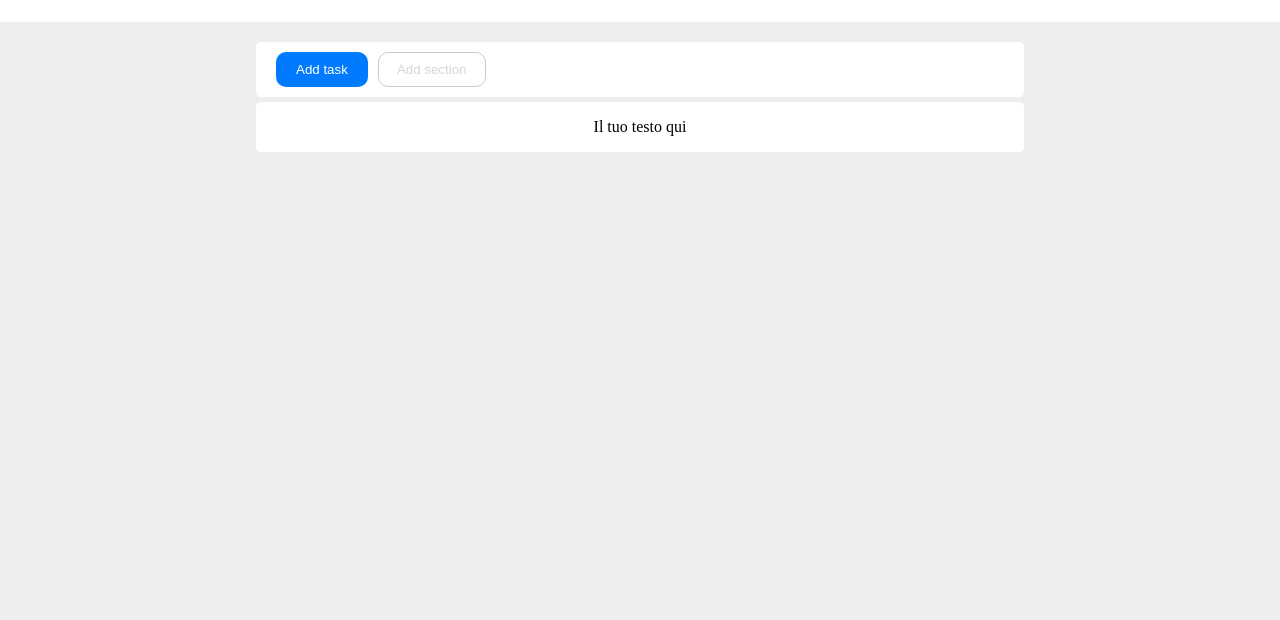
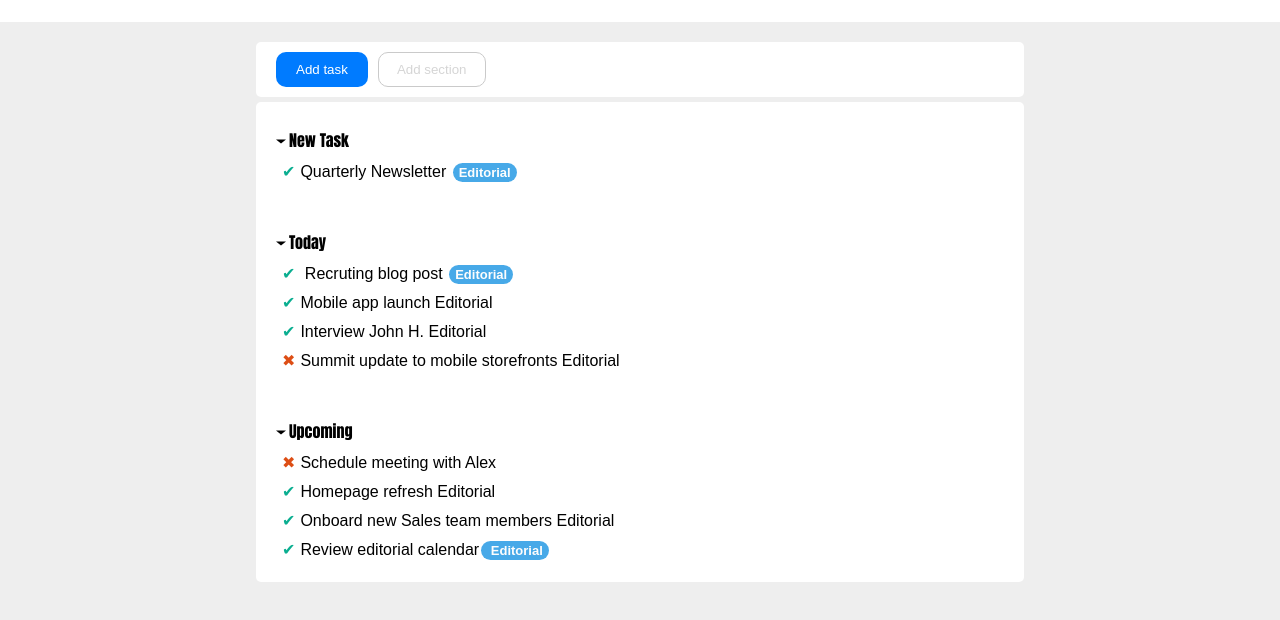
Before and after one commit to Riccardo-Rocco/html-css-toboolist, a plain HTML site: page index.html in a window 1280 px wide. Shown: the part 128-748 px from the top of the page. Drawn offline with Linux system fonts and the light colour scheme.

Commit message:
seconda fase

```diff
--- a/index.html
+++ b/index.html
@@ -20,7 +20,27 @@
         </div>
 
         <div class="quadrato">
-            <p>Il tuo testo qui</p>
+            <ul class="personalized-list">
+                <li class="titolo1">New Task</li>
+                <li> <span class="check1">&#10004;</span>Quarterly Newsletter <span class="etichetta-E"> Editorial</span></li>
+
+            </ul>
+
+            <ul class="personalized-list">
+                <li class="titolo2">Today</li>
+                <li> <span class="check1">&#10004;</span> Recruting blog post <span class="etichetta-E"> Editorial</span></li>
+                <li> <span class="check1">&#10004;</span>Mobile app launch <span class="etichetta"> Editorial</span></li>
+                <li><span class="check1">&#10004;</span>Interview John H.<span class="etichetta"> Editorial</span></li>
+                <li><span class="cross">&#10006;</span>Summit update to mobile storefronts<span class="etichetta"> Editorial</span></li>
+            </ul>
+
+            <ul class="personalized-list">
+                <li class="titolo3">Upcoming</li>
+                <li><span class="cross">&#10006;</span>Schedule meeting with Alex</li>
+                <li> <span class="check1">&#10004;</span>Homepage refresh<span class="etichetta"> Editorial</span></li>
+                <li><span class="check1">&#10004;</span>Onboard new Sales team members<span class="etichetta"> Editorial</span></li>
+                <li><span class="check1">&#10004;</span>Review editorial calendar<span class="etichetta-E"> Editorial</span></li>
+            </ul>
 
         </div>
 
--- a/style.css
+++ b/style.css
@@ -77,10 +77,107 @@ main{
 
 
 .quadrato {
-    width: 60%; /* Una larghezza di esempio */
+    width: 60%;
     height: auto;
     background-color: #ffffff;
     display: flex;
-    justify-content: center;
+    flex-direction: column;
     border-radius: 5px;
+    font-family: Arial, Helvetica, sans-serif;
+    font-size: medium;
+
+
 }
+
+.titolo1 {
+    font-family: Impact, Haettenschweiler, 'Arial Narrow Bold', sans-serif;
+    list-style-type: none;
+    position: relative;
+    padding-left: 13px;
+}
+
+.titolo1::before {
+    content: "";
+    border-left: 5px solid transparent;
+    border-right: 5px solid transparent;
+    border-top: 4px solid black;
+    position: absolute;
+    left: 0;
+    top: 50%;
+    transform: translateY(-10%);
+}
+
+
+.titolo2 {
+    font-family: Impact, Haettenschweiler, 'Arial Narrow Bold', sans-serif;
+    list-style-type: none;
+    position: relative;
+    padding-left: 13px;
+}
+
+.titolo2::before {
+    content: "";
+    border-left: 5px solid transparent;
+    border-right: 5px solid transparent;
+    border-top: 4px solid black;
+    position: absolute;
+    left: 0;
+    top: 50%;
+    transform: translateY(-10%);
+}
+
+
+.titolo3 {
+    font-family: Impact, Haettenschweiler, 'Arial Narrow Bold', sans-serif;
+    list-style-type: none;
+    position: relative;
+    padding-left: 13px;
+}
+
+.titolo3::before {
+    content: "";
+    border-left: 5px solid transparent;
+    border-right: 5px solid transparent;
+    border-top: 4px solid black;
+    position: absolute;
+    left: 0;
+    top: 50%;
+    transform: translateY(-10%);
+}
+
+.personalized-list {
+    list-style-type: none;
+    padding: 0;
+    margin-left: 20px;
+
+}
+.personalized-list li{
+    margin-top: 10px;
+    margin-bottom: 7px;
+}
+
+.check1 {
+    color: rgb(10, 174, 144);
+    padding-left: 6px;
+    position: relative;
+    margin-right: 5px;
+}
+
+
+ .cross {
+    color: rgb(221, 78, 21);
+    padding-left: 6px;
+    position: relative;
+    margin-right: 5px;
+}
+
+.etichetta-E{
+    background-color: #47A9E8;
+    border-radius: 10px;
+    padding: 2px 6px;
+    margin-left: 2px;
+    font-size: 0.8em;
+    color: rgb(253, 253, 253);
+    font-weight: bolder;
+    font-size: small;
+}
```
